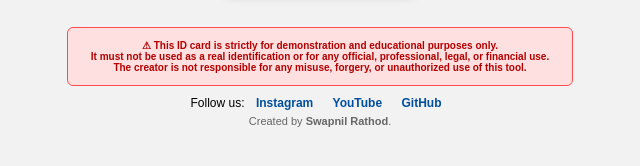
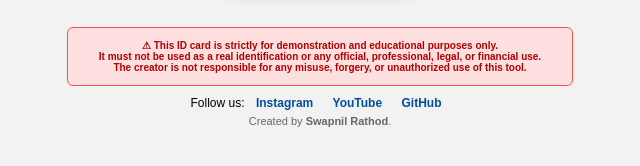
Before and after one commit to swapnilr07/ID-Card-Generator, a plain HTML site: page index.html in a window 1280 px wide. Shown: the part 566-732 px from the top of the page, 320-960 px from the left. Drawn offline with nearby package versions, Linux system fonts and the light colour scheme.

Commit message:
Update index.html

```diff
--- a/index.html
+++ b/index.html
@@ -337,7 +337,7 @@
 
   <div class="disclaimer">
     ⚠ This ID card is strictly for <strong>demonstration and educational purposes only</strong>.<br>
-    It must not be used as a real identification or for any official, professional, legal, or financial use.<br>
+    It must not be used as a real identification or any official, professional, legal, or financial use.<br>
     <strong>The creator is not responsible</strong> for any misuse, forgery, or unauthorized use of this tool.
   </div>
 
```
